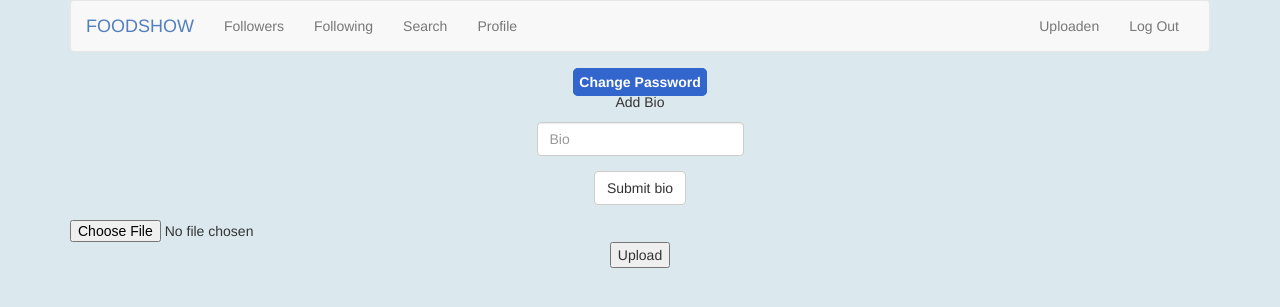
After one commit to Moah768/WEBik, a Flask app: page /settings in a window 1280 px wide. The commit adds this page. Shown: the top 307 px of the page. Run offline with Flask 2, Linux system fonts and the light colour scheme; a user stored in the database is signed in; some libraries are stand-ins or nearby versions.

Commit message:
Settings pagina

```diff
--- a/webapp/application.py
+++ b/webapp/application.py
@@ -368,7 +368,7 @@ def like():
             db.execute("UPDATE user_uploads SET likes = :likes + 1 WHERE filename = :filename",
                     likes = total_likes, filename = filename)
 
-    return redirect(url_for("index"))
+    return redirect(url_for("timeline"))
 
 @app.route("/dislike", methods=["GET", "POST"])
 @login_required
@@ -401,7 +401,7 @@ def dislike():
 
 
 
-    return redirect(url_for("index"))
+    return redirect(url_for("timeline"))
 
 
 
@@ -418,3 +418,9 @@ def timeline():
 
     timeline_photos = db.execute("SELECT * FROM user_uploads WHERE id IN (:ids)", ids = test_ids)
     return render_template("timeline.html",full_name = full_name, username = username, timeline_photos=timeline_photos)
+
+
+@app.route("/settings", methods=["GET", "POST"])
+@login_required
+def settings():
+    return render_template("settings.html")
--- a/webapp/templates/layout.html
+++ b/webapp/templates/layout.html
@@ -41,11 +41,10 @@
                     <div class="collapse navbar-collapse" id="navbar">
                         {% if session.user_id %}
                             <ul class="nav navbar-nav">
-                                <li><a href="{{ url_for('change_password') }}">Change Password</a></li>
-                                <li><a href="{{ url_for('followers') }}">Volgers</a></li>
-                                <li><a href="{{ url_for('following') }}">Volgend</a></li>
+                                <li><a href="{{ url_for('followers') }}">Followers</a></li>
+                                <li><a href="{{ url_for('following') }}">Following</a></li>
                                 <li><a href="{{ url_for('search') }}">Search</a></li>
-                                <li><a href="{{ url_for('index') }}">Index</a></li>
+                                <li><a href="{{ url_for('index') }}">Profile</a></li>
 
 
                             </ul>
--- /dev/null
+++ b/webapp/templates/settings.html
@@ -0,0 +1,22 @@
+{% extends "layout.html" %}
+
+{% block title %}
+    Settings
+{% endblock %}
+
+{% block main %}
+<div class="grid">
+    <div class="profile"></div>
+    <td><a href="{{ url_for('change_password') }}" class="button">Change Password</a></td>
+    <p>Add Bio</p>
+    <div class="form-group">
+        <input class="form-control" name="bio" placeholder="Bio" type="text"/>
+    </div>
+    <div class="form-group">
+        <button class="btn btn-default" type="submit">Submit bio</button>
+    </div>
+    <form method=post enctype=multipart/form-data>
+    <p><input type=file name=file>
+    <input type=submit value=Upload>
+    </form>
+{% endblock %}
```
Also changed, not shown: webapp/templates/index.html (+3 -8 lines), webapp/templates/timeline.html (+7 -3 lines), webapp/userphotos/test10/test106.jpg (added), webapp/webik.db.
